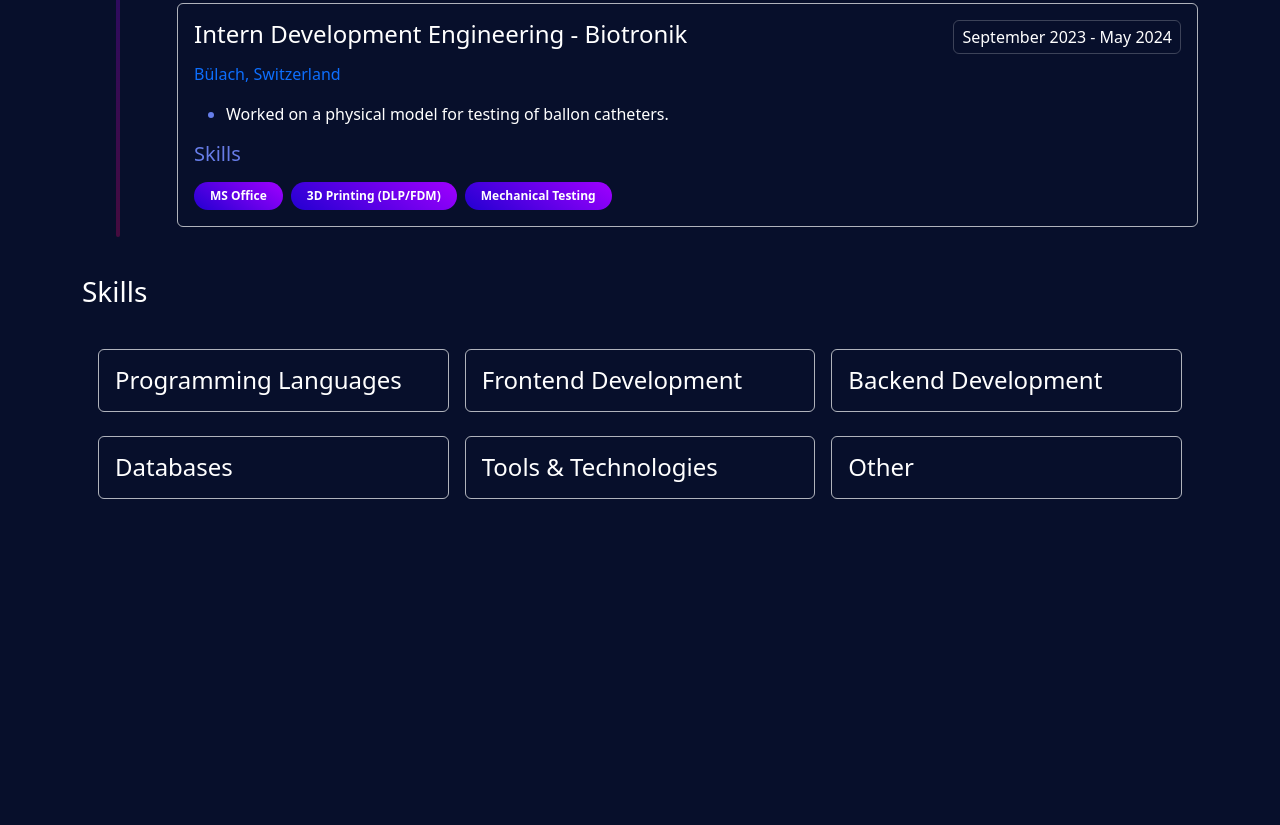
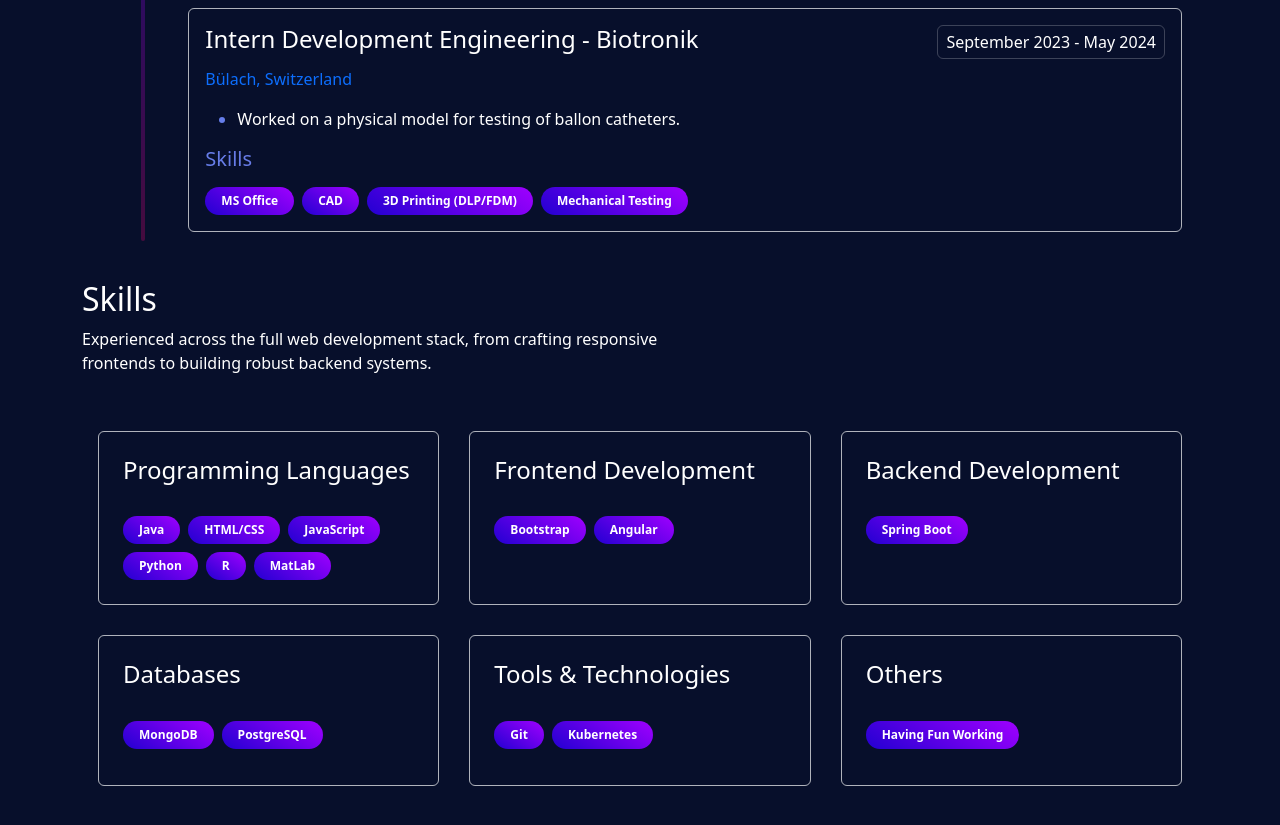
Before and after one commit to Yulomja/playing-with-web-dev, a plain HTML site: page Capstone Project 2/index.html in a window 1280 px wide. Shown: the part 823-1648 px from the top of the page. Before the commit the page ends 1346 px from the top, so only its background shows below. Drawn offline with nearby package versions, Linux system fonts and the light colour scheme.

Commit message:
Added skills and fixed width difference of sections

```diff
--- a/Capstone Project 2/index.css
+++ b/Capstone Project 2/index.css
@@ -23,6 +23,15 @@
 .boxes {
     background-color: rgba(27, 26, 85, 0.5);
 }
+
+.grid-container {
+    display: grid;
+    grid-template-columns: repeat(3, 1fr);
+    grid-template-rows: repeat(3, 1fr);
+    grid-gap: 30px 30px;
+    /* justify-items: stretch; */
+}
+
 
 h1,
 h2,
--- a/Capstone Project 2/index.html
+++ b/Capstone Project 2/index.html
@@ -130,17 +130,17 @@
     <section>
         <div class="container">
             <div class="row my-4 pb-3">
-                <h3>Work Experience</h3>
+                <h2>Work Experience</h2>
             </div>
 
-            <div class="row mx3">
+            <div class="row mx-3">
                 <!-- Column for vertical line -->
                 <div class="col-1 d-flex justify-content-center">
                     <div class="vr timeline"></div>
                 </div>
 
                 <!-- Column for boxes -->
-                <div class="col-11 ">
+                <div class="col-11 p-0">
                     <div class="border border-light p-3 rounded mb-4 border-shadow">
                         <div class="d-flex justify-content-between">
                             <h4 class="mb-2">Full Stack Developer - PostFinance</h4>
@@ -178,6 +178,7 @@
                         <h5 class="gradient-text">Skills</h5>
                         <div class=" mt-3 d-flex flex-row justify-content-start gap-2">
                             <span class="badge rounded-pill px-3 py-2 gradient-custom">MS Office</span>
+                            <span class="badge rounded-pill px-3 py-2 gradient-custom">CAD</span>
                             <span class="badge rounded-pill px-3 py-2 gradient-custom">3D Printing (DLP/FDM)</span>
                             <span class="badge rounded-pill px-3 py-2 gradient-custom">Mechanical Testing</span>
 
@@ -198,66 +199,86 @@
     <section>
         <div class="container">
             <div class="row my-4 pb-3">
-                <h3>Skills</h3>
+                <h2 class="mb-2">Skills</h2>
+                <p style="max-width: 600px;">Experienced across the full web development stack, from crafting responsive
+                    frontends to
+                    building
+                    robust backend systems.</p>
             </div>
-            <div class="row gap-3 mx-3">
-                <div class="col d-flex border border-light p-3 rounded mb-4 border-shadow">
-                    <div>
+            <div class="grid-container mx-3">
+                <div class="border border-light p-4 rounded border-shadow d-flex flex-column">
+                    <div class="mb-3">
                         <h4>Programming Languages</h4>
                     </div>
-                    <div>
-                    </div>
-                </div>
-                <div class="col d-flex border border-light p-3 rounded mb-4 border-shadow">
-                    <div>
-                        <h4>Frontend Development</h4>
-                    </div>
-                </div>
-                <div class="col d-flex border border-light p-3 rounded mb-4 border-shadow">
-                    <div>
-                        <h4>Backend Development</h4>
+                    <div class="mt-3 d-flex flex-row flex-wrap justify-content-start gap-2">
+                        <span class="badge rounded-pill px-3 py-2 gradient-custom">Java</span>
+                        <span class="badge rounded-pill px-3 py-2 gradient-custom">HTML/CSS</span>
+                        <span class="badge rounded-pill px-3 py-2 gradient-custom">JavaScript</span>
+                        <span class="badge rounded-pill px-3 py-2 gradient-custom">Python</span>
+                        <span class="badge rounded-pill px-3 py-2 gradient-custom">R</span>
+                        <span class="badge rounded-pill px-3 py-2 gradient-custom">MatLab</span>
+
                     </div>
                 </div>
 
-            </div>
-            <div class="row gap-3 mx-3">
-                <div class="col d-flex border border-light p-3 rounded mb-4 border-shadow">
-                    <div>
-                        <h4>Databases</h4>
+                <div class="border border-light p-4 rounded border-shadow d-flex flex-column">
+                    <div class="mb-3">
+                        <h4>Frontend Development</h4>
                     </div>
-                    <div>
-                    </div>
-                </div>
-                <div class="col d-flex border border-light p-3 rounded mb-4 border-shadow">
-                    <div>
-                        <h4>Tools & Technologies</h4>
-                    </div>
-                </div>
-                <div class="col d-flex border border-light p-3 rounded mb-4 border-shadow">
-                    <div>
-                        <h4>Other</h4>
+                    <div class="mt-3 d-flex flex-row flex-wrap justify-content-start gap-2">
+                        <span class="badge rounded-pill px-3 py-2 gradient-custom">Bootstrap</span>
+                        <span class="badge rounded-pill px-3 py-2 gradient-custom">Angular</span>
                     </div>
                 </div>
 
+                <div class="border border-light p-4 rounded border-shadow d-flex flex-column">
+                    <div class="mb-3">
+                        <h4>Backend Development</h4>
+                    </div>
+                    <div class="mt-3 d-flex flex-row flex-wrap justify-content-start gap-2">
+                        <span class="badge rounded-pill px-3 py-2 gradient-custom">Spring Boot</span>
+
+                    </div>
+                </div>
+
+                <div class="border border-light p-4 rounded mb-4 border-shadow d-flex flex-column">
+                    <div class="mb-3">
+                        <h4>Databases</h4>
+                    </div>
+                    <div class="mt-3 d-flex flex-row flex-wrap justify-content-start gap-2">
+                        <span class="badge rounded-pill px-3 py-2 gradient-custom">MongoDB</span>
+                        <span class="badge rounded-pill px-3 py-2 gradient-custom">PostgreSQL</span>
+                    </div>
+                </div>
+
+                <div class="border border-light p-4 rounded mb-4 border-shadow d-flex flex-column">
+                    <div class="mb-3">
+                        <h4>Tools & Technologies</h4>
+                    </div>
+                    <div class="mt-3 d-flex flex-row flex-wrap justify-content-start gap-2">
+                        <span class="badge rounded-pill px-3 py-2 gradient-custom">Git</span>
+                        <span class="badge rounded-pill px-3 py-2 gradient-custom">Kubernetes</span>
+
+                    </div>
+                </div>
+
+                <div class="border border-light p-4 rounded mb-4 border-shadow d-flex flex-column">
+                    <div class="mb-3">
+                        <h4>Others</h4>
+                    </div>
+                    <div class="mt-3 d-flex flex-row flex-wrap justify-content-start gap-2">
+                        <span class="badge rounded-pill px-3 py-2 gradient-custom">Having Fun Working</span>
+
+                    </div>
+                </div>
             </div>
 
 
 
-            <!-- <div class=" mt-3 d-flex flex-row justify-content-start gap-2">
-                <span class="badge rounded-pill px-3 py-2 gradient-custom">HTML</span>
-                <span class="badge rounded-pill px-3 py-2 gradient-custom">CSS</span>
-                <span class="badge rounded-pill px-3 py-2 gradient-custom">JavaScript</span>
-                <span class="badge rounded-pill px-3 py-2 gradient-custom">Bootstrap</span>
-                <span class="badge rounded-pill px-3 py-2 gradient-custom">Angular</span>
-                <span class="badge rounded-pill px-3 py-2 gradient-custom">MongoDB</span>
-                <span class="badge rounded-pill px-3 py-2 gradient-custom">PostgreSQL</span>
-                <span class="badge rounded-pill px-3 py-2 gradient-custom">Git</span>
-                <span class="badge rounded-pill px-3 py-2 gradient-custom">GitHub</span>
-                <span class="badge rounded-pill px-3 py-2 gradient-custom">SpringBoot</span>
-                <span class="badge rounded-pill px-3 py-2 gradient-custom">Python</span>
-                <span class="badge rounded-pill px-3 py-2 gradient-custom">GitHub</span>
-                <span class="badge rounded-pill px-3 py-2 gradient-custom">Kubernetes</span>
-            </div> -->
+            <div class=" mt-3 d-flex flex-row justify-content-start gap-2">
+
+
+            </div>
         </div>
     </section>
 
```
